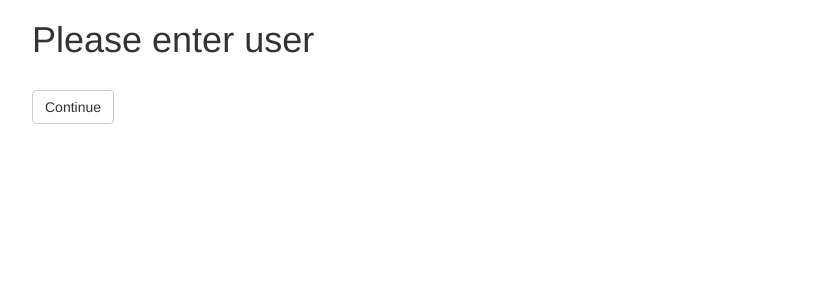
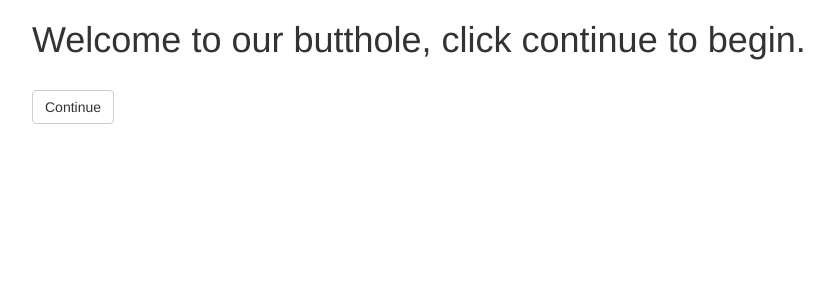
Before and after one commit to rohbat/MachineTeaching, a Flask app: page /login_rand in a window 1280 px wide. Shown: the top 300 px of the page, without its empty margins (38-872 px from the left). Run offline with Flask 2, Linux system fonts and the light colour scheme; parts of the project's set-up code (start-up, migrations or seed data) failed here and were passed over; some libraries are stand-ins or nearby versions.

Commit message:
new login

```diff
--- a/templates/login_rand.html
+++ b/templates/login_rand.html
@@ -6,7 +6,7 @@
   </head>
   <body>
     <div class="container">
-      <h1>Please enter user</h1>
+      <h1>Welcome to our butthole, click continue to begin. </h1>
       <br>
       <form action="" method="post">
         <input class="btn btn-default" name='cont' type="submit" value="Continue">
```
